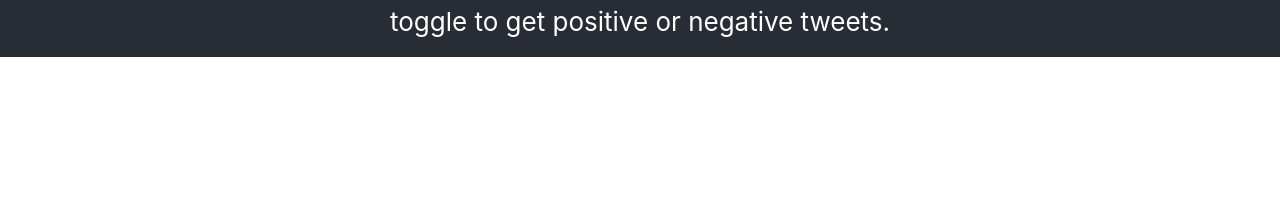
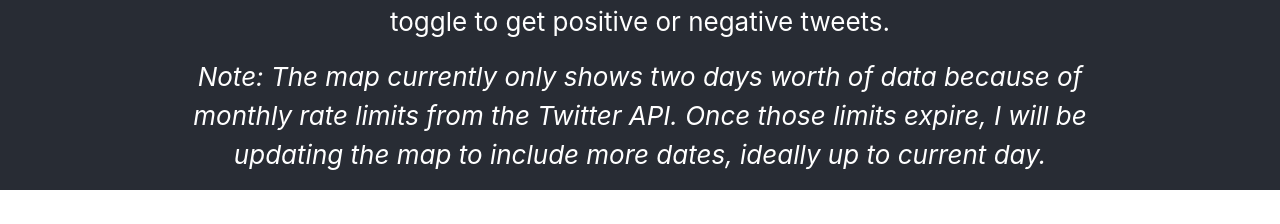
Before and after one commit to Miklos24/twitter-popularity-map, a React (Create React App) app: page / in a window 1280 px wide. Shown: the part 233-457 px from the top of the page. Built offline with nearby package versions, Linux system fonts and the light colour scheme; no server answers.

Commit message:
Added note about Twitter rate limits.

```diff
--- a/src/App.js
+++ b/src/App.js
@@ -28,6 +28,9 @@ function App() {
         <p>
           Use the slider on the left to select a date to poll tweets from, and use the right toggle to get positive or negative tweets.
         </p>
+        <p><em>
+          Note: The map currently only shows two days worth of data because of monthly rate limits from the Twitter API. Once those limits expire, I will be updating the map to include more dates, ideally up to current day.
+        </em></p>
       </div>
     </div>
   );
```
Also changed, not shown: 7 other files (tests, documents, lock files or other folders).
